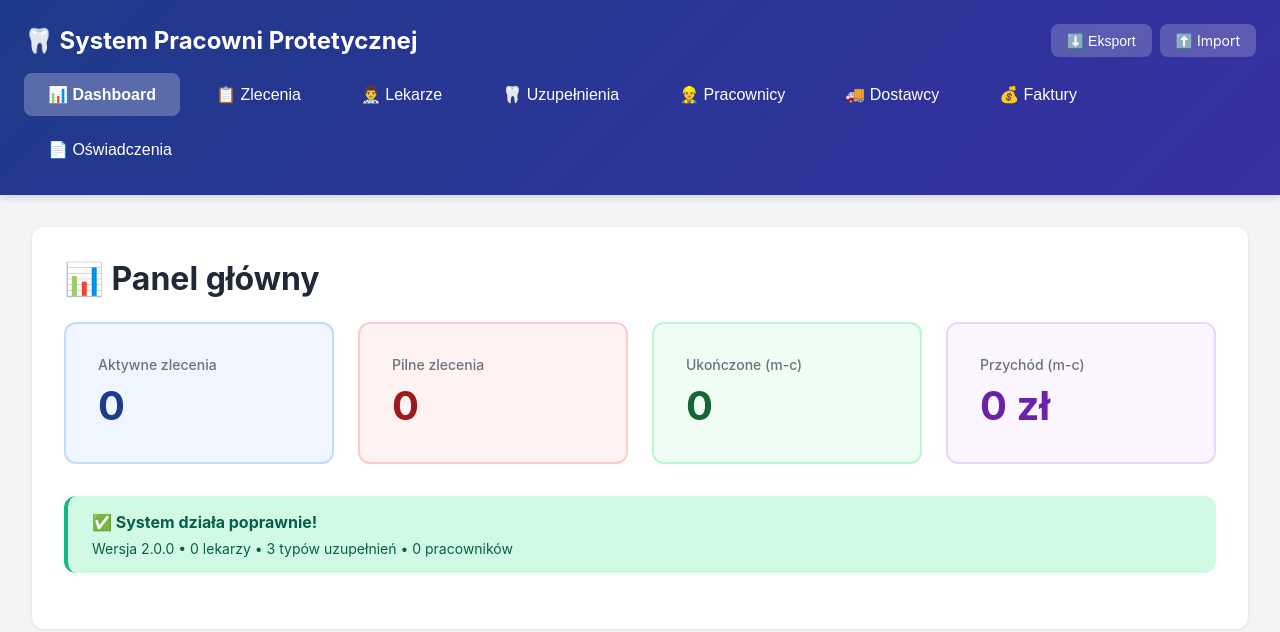
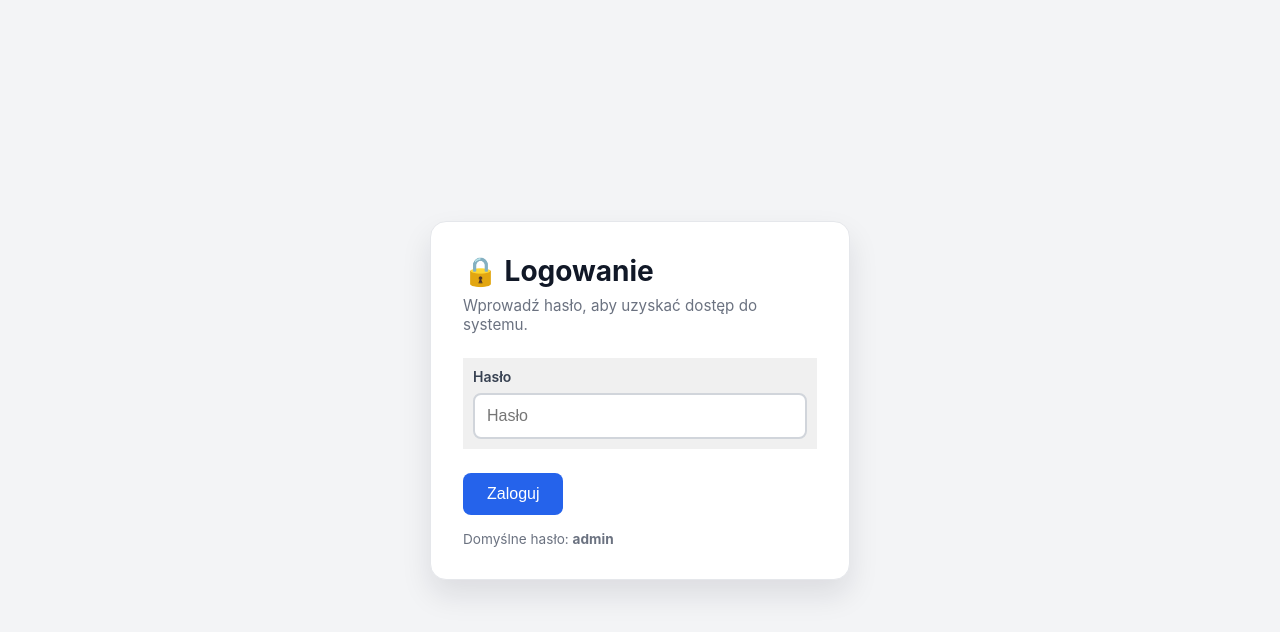
Before and after one commit to dsalach/pracownia-protetyczna-react, a React (Create React App) app: page / in a window 1280 px wide. Shown: the top 632 px of the page. Built offline with nearby package versions, Linux system fonts and the light colour scheme.

Commit message:
adding loging

```diff
--- a/src/App.tsx
+++ b/src/App.tsx
@@ -24,6 +24,9 @@ function App() {
   const [showConfirmDelete, setShowConfirmDelete] = useState<{ type: string; id: number } | null>(null);
   const [sortBy, setSortBy] = useState<'date' | 'deadline'>('date');
   const [initialized, setInitialized] = useState(false);
+  const [isAuthenticated, setIsAuthenticated] = useState(false);
+  const [loginPassword, setLoginPassword] = useState('');
+  const [loginError, setLoginError] = useState<string | null>(null);
 
   const loadAllData = React.useCallback(() => {
     try {
@@ -60,6 +63,15 @@ function App() {
     loadAllData();
   }, [loadAllData]);
 
+    useEffect(() => {
+    const storedPassword = localStorage.getItem('authPassword');
+    if (!storedPassword) {
+      localStorage.setItem('authPassword', 'admin');
+    }
+    const loggedIn = localStorage.getItem('authLoggedIn') === 'true';
+    setIsAuthenticated(loggedIn);
+  }, []);
+
   useEffect(() => {
     if (notification) {
       const timer = setTimeout(() => setNotification(null), 5000);
@@ -71,7 +83,26 @@ function App() {
     setNotification({ message, type });
   };
 
-  const initializeDefaultProsthetics = () => {
+  const handleLogin = () => {
+    const storedPassword = localStorage.getItem('authPassword') || 'admin';
+    if (loginPassword.trim() === storedPassword) {
+      setIsAuthenticated(true);
+      setLoginPassword('');
+      setLoginError(null);
+      localStorage.setItem('authLoggedIn', 'true');
+    } else {
+      setLoginError('Nieprawidłowe hasło');
+    }
+  };
+
+  const handleLogout = () => {
+    setIsAuthenticated(false);
+    setLoginPassword('');
+    setLoginError(null);
+    localStorage.removeItem('authLoggedIn');
+  };
+
+ const initializeDefaultProsthetics = () => {
     const defaults: Prosthetic[] = [
       { id: Date.now(), name: 'Korona porcelanowa', gmlcCode: 'GMLC-001', minDays: 7, price: 450, stages: ['Odlew', 'Szlifowanie', 'Porcelana', 'Glazura'] },
       { id: Date.now() + 1, name: 'Most 3-punktowy', gmlcCode: 'GMLC-002', minDays: 10, price: 1200, stages: ['Odlew', 'Szlifowanie', 'Porcelana', 'Polerowanie'] },
@@ -707,6 +738,30 @@ const SimpleModal: React.FC<{ type: ModalType }> = ({ type }) => {
     );
   }
 
+  if (!isAuthenticated) {
+    return (
+      <div className="auth-screen">
+        <div className="auth-card">
+          <h1 className="auth-title">🔒 Logowanie</h1>
+          <p className="auth-subtitle">Wprowadź hasło, aby uzyskać dostęp do systemu.</p>
+          <div className="form-group">
+            <label className="form-label">Hasło</label>
+            <input
+              type="password"
+              className="input"
+              value={loginPassword}
+              onChange={(e) => setLoginPassword(e.target.value)}
+              placeholder="Hasło"
+            />
+            {loginError && <div className="error-text">{loginError}</div>}
+          </div>
+          <button className="btn" onClick={handleLogin}>Zaloguj</button>
+          <div className="auth-hint">Domyślne hasło: <strong>admin</strong></div>
+        </div>
+      </div>
+    );
+  }
+
   return (
     <div className="App">
       {notification && <div className={`toast ${notification.type}`}><strong>{notification.message}</strong></div>}
@@ -719,7 +774,8 @@ const SimpleModal: React.FC<{ type: ModalType }> = ({ type }) => {
               ⬆️ Import
               <input type="file" accept=".json" style={{ display: 'none' }} onChange={importData} />
             </label>
-          </div>
+           <button className="nav-btn" onClick={handleLogout}>🚪 Wyloguj</button>
+		  </div>
         </div>
         <div className="nav-tabs">
           {(['dashboard', 'orders', 'doctors', 'prosthetics', 'employees', 'suppliers', 'invoices', 'declarations'] as TabType[]).map(tab => (
--- a/src/index.css
+++ b/src/index.css
@@ -328,6 +328,45 @@ body {
   color: #065f46;
 }
 
+/* Auth */
+.auth-screen {
+  min-height: 100vh;
+  background: #f3f4f6;
+  display: flex;
+  align-items: center;
+  justify-content: center;
+  padding: 2rem;
+}
+
+.auth-card {
+  width: 100%;
+  max-width: 420px;
+  background: #ffffff;
+  border-radius: 1rem;
+  padding: 2rem;
+  box-shadow: 0 15px 30px rgba(15, 23, 42, 0.1);
+  border: 1px solid #e5e7eb;
+}
+
+.auth-title {
+  margin: 0 0 0.5rem;
+  font-size: 1.75rem;
+  color: #111827;
+}
+
+.auth-subtitle {
+  margin: 0 0 1.5rem;
+  color: #6b7280;
+  font-size: 0.95rem;
+}
+
+.auth-hint {
+  margin-top: 1rem;
+  font-size: 0.85rem;
+  color: #6b7280;
+}
+
+
 .badge-yellow {
   background: #fef3c7;
   color: #92400e;
```
